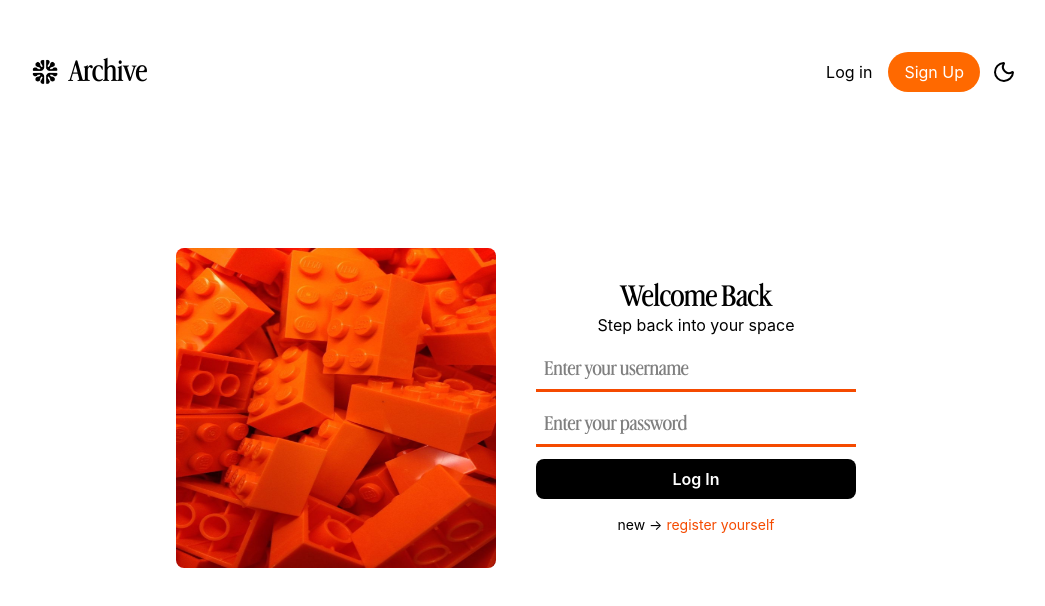
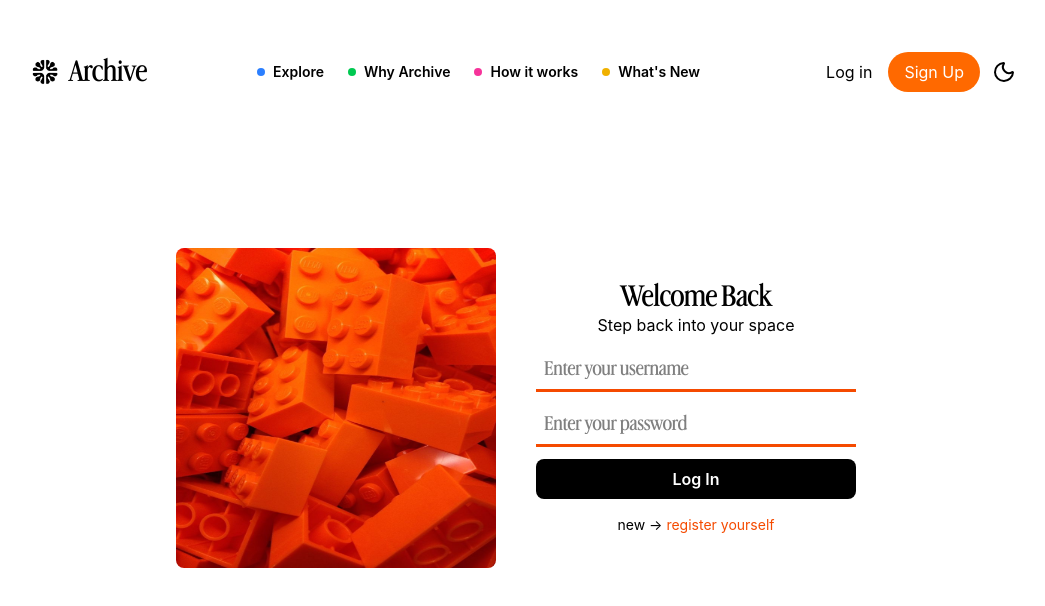
Before and after one commit to DharmBharodiya/secondbrain, a React (Vite) app in the folder frontend/: page /login in a window 1280 px wide. Shown: the top 606 px of the page, without its empty margins (124-1169 px from the left). Built offline with nearby package versions, Linux system fonts and the light colour scheme.

Commit message:
feat(frontend) - added new things to navbar

```diff
--- a/frontend/src/Context/AuthContext.tsx
+++ b/frontend/src/Context/AuthContext.tsx
@@ -80,8 +80,17 @@ export const AuthProvider = ({ children }: { children: React.ReactNode }) => {
   });
   const [settingsOpened, setSettingsOpened] = useState(false);
 
-  const [theme, setTheme] = useState<"light" | "dark">("light");
+  const [theme, setThemeState] = useState<"light" | "dark">(() => {
+    const storedTheme = localStorage.getItem("theme") as "light" | "dark" | null;
+    return storedTheme || "light";
+  });
   const [starredOpened, setStarredOpenedState] = useState(false);
+
+  // Wrapper for setTheme that also saves to localStorage
+  const setTheme = useCallback((value: "light" | "dark") => {
+    localStorage.setItem("theme", value);
+    setThemeState(value);
+  }, []);
 
   // Memoized wrapper to update state with logging
   const setStarredOpened = useCallback((value: boolean) => {
--- a/frontend/src/components/Navbar.tsx
+++ b/frontend/src/components/Navbar.tsx
@@ -13,6 +13,13 @@ interface NavbarProps {
 const Navbar = ({ scrollElement }: NavbarProps) => {
   const [scrolled, setScrolled] = useState(false);
   const [menuOpen, setMenuOpen] = useState(false);
+  const list = ["Explore", "Why Archive", "How it works", "What's New"];
+  const colors = [
+    "bg-blue-500",
+    "bg-green-500",
+    "bg-pink-500",
+    "bg-yellow-500",
+  ];
 
   const navigate = useNavigate();
 
@@ -65,6 +72,26 @@ const Navbar = ({ scrollElement }: NavbarProps) => {
             Archive
           </h1>
         </NavLink>
+      </div>
+
+      <div className="hidden lg:flex justify-center items-center gap-6">
+        {list.map((ls, idx) => (
+          <div
+            key={idx}
+            className="flex justify-center items-center gap-2 group cursor-pointer"
+          >
+            <div
+              className={`w-2 h-2 ${colors[idx]} rounded-full relative`}
+            ></div>
+
+            <div className="relative">
+              <p className="text-sm font-semibold md:text-sm text-center">
+                {ls}
+              </p>
+              <div className="absolute -bottom-1 left-0 w-0 h-0.5 bg-current group-hover:w-full transition-all duration-300"></div>
+            </div>
+          </div>
+        ))}
       </div>
 
       <div className="hidden md:flex justify-center items-center">
```
